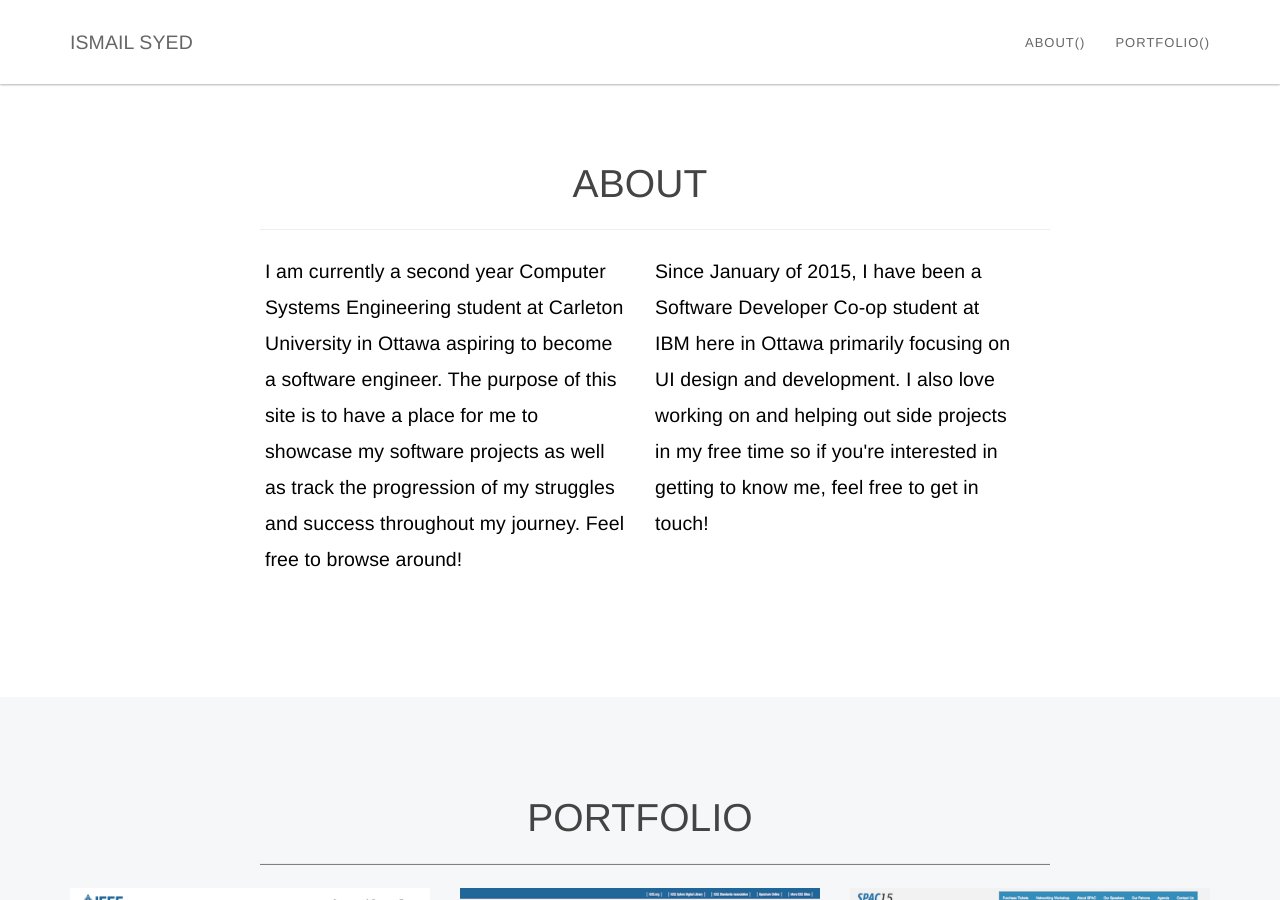
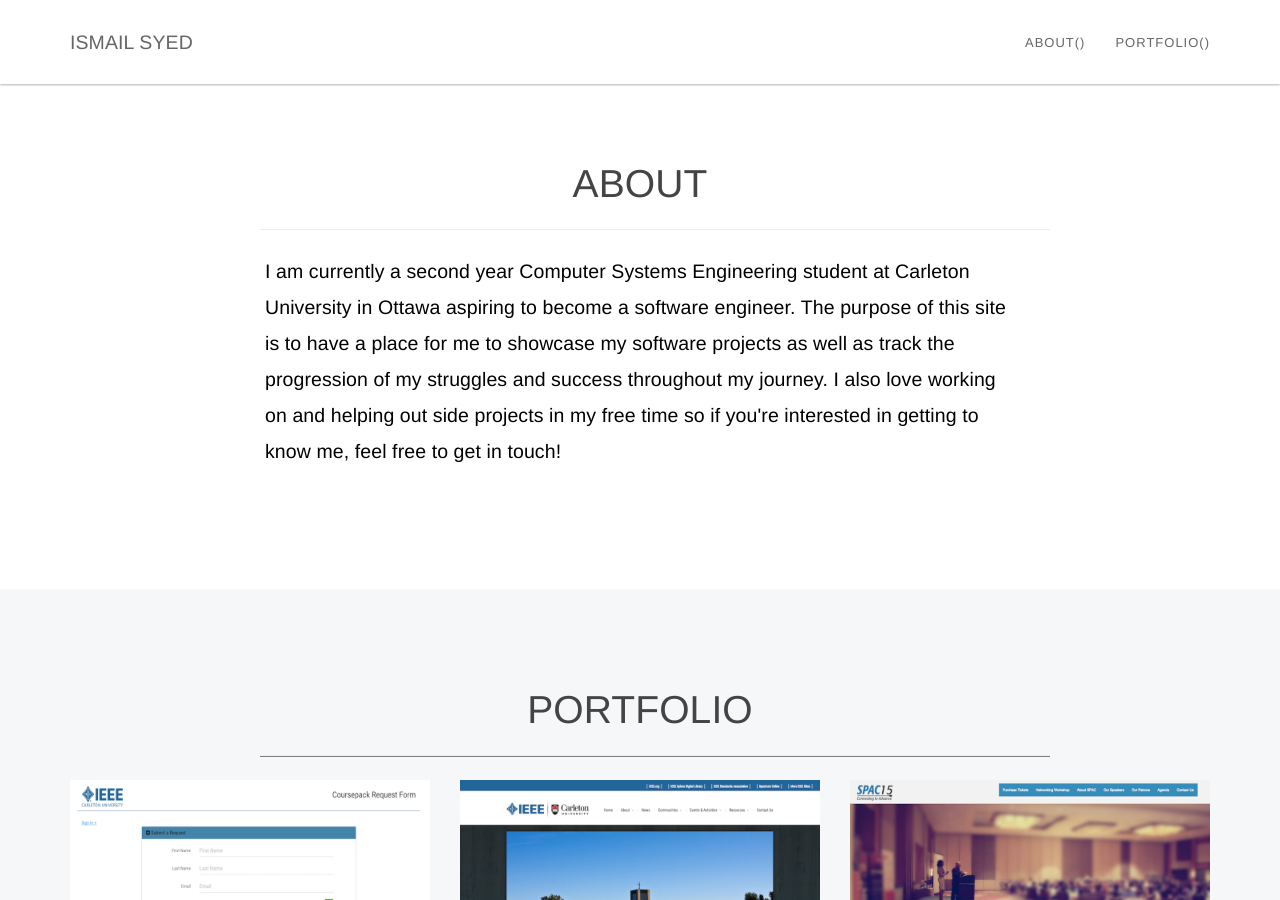
Before and after one commit to ismail-syed/ismail-syed.github.io, a Jekyll site: the page built from index.html, in a window 1280 px wide and 900 px high, scrolled down 669 px. Built offline with Jekyll 4.4.1, drawn with Linux system fonts in a browser that asks for light colours.

Commit message:
Update about.html

```diff
--- a/_includes/about.html
+++ b/_includes/about.html
@@ -8,14 +8,9 @@
                 </div>
             </div>
             <div class="row">
-                <div class="col-lg-4 col-lg-offset-2">
-                    <p>I am currently a second year Computer Systems Engineering student at Carleton University in Ottawa aspiring to become a software engineer. The purpose of this site is to have a place for me to showcase my software projects as well as track the progression of my struggles and success throughout my journey. Feel free to browse around! </p>
+                <div class="col-lg-8 col-lg-offset-2">
+                    <p>I am currently a second year Computer Systems Engineering student at Carleton University in Ottawa aspiring to become a software engineer. The purpose of this site is to have a place for me to showcase my software projects as well as track the progression of my struggles and success throughout my journey. I also love working on and helping out side projects in my free time so if you're interested in getting to know me, feel free to get in touch!  </p>
                 </div>
-                <div class="col-lg-4">
-                    <p>Since January of 2015, I have been a Software Developer Co-op student at IBM here in Ottawa primarily focusing on UI design and development. I also love working on and helping out side projects in my free time so if you're interested in getting to know me, feel free to get in touch!
-                    </p>
-                </div>
-
             </div>
         </div>
     </section>
```
